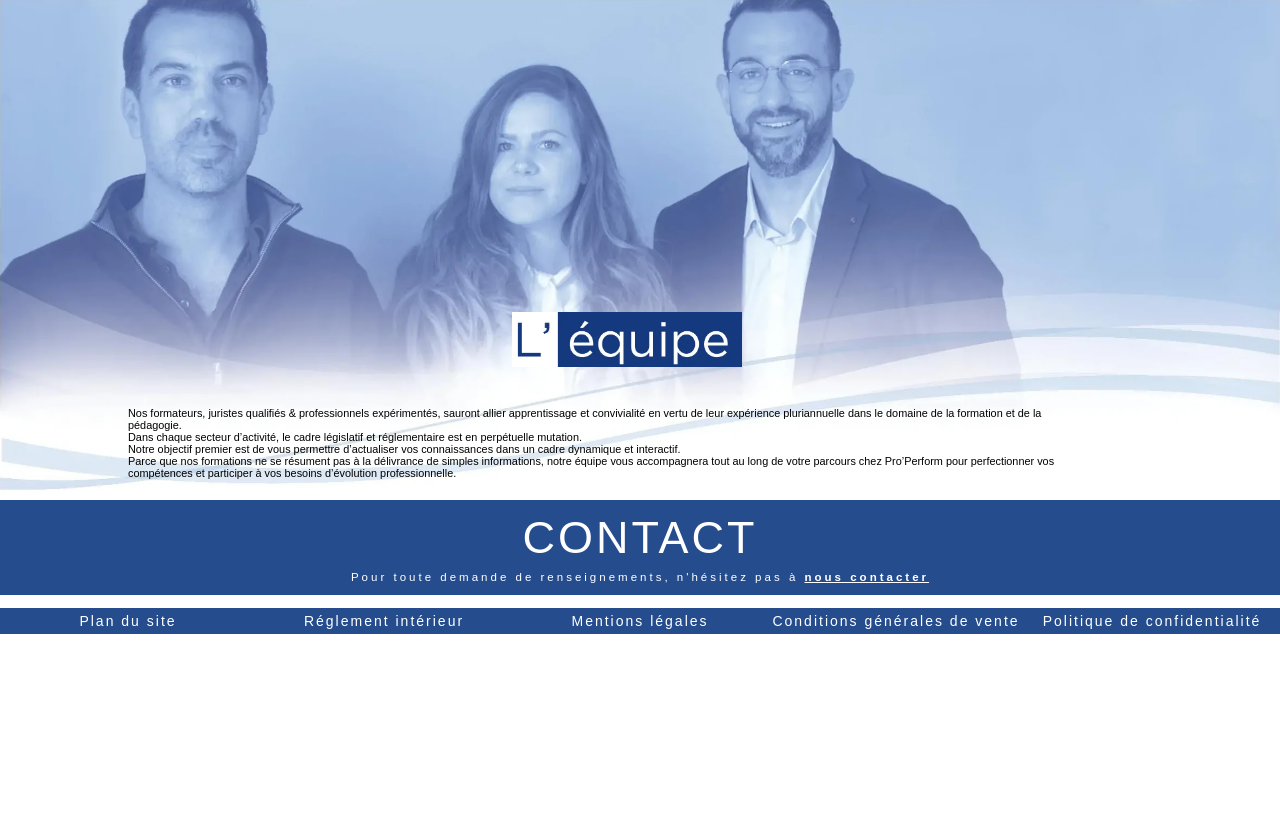
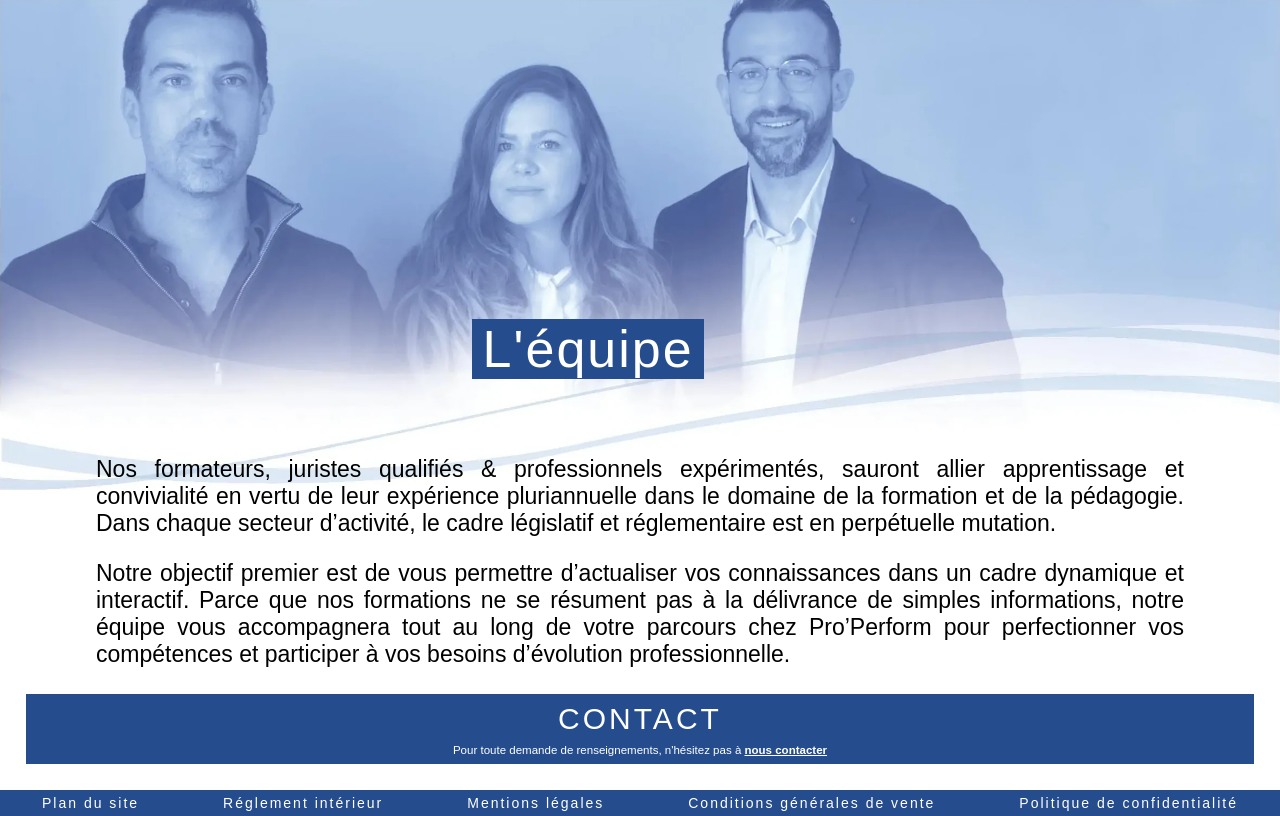
Before and after one commit to Yazrodeuh/Site-ProPerform-Symfony, a PHP site: template templates/entreprise/equipe.html.twig in a window 1280 px wide. Shown: the part 124-940 px from the top of the page. Before the commit the page ends 758 px from the top, so only its background shows below. Run offline with PHP 8.4, Linux system fonts and the light colour scheme; the template is opened without the code that fills it, so the values that code supplies are empty; some libraries are stand-ins or nearby versions.

Commit message:
equipe + locaux

```diff
--- a/public/css/base.css
+++ b/public/css/base.css
@@ -78,6 +78,40 @@ h1, h2, h3, h4, h5, h6{
     display: inline;
     font-size: inherit;
 }
+
+
+.enteteFormation{
+    background-size: 100% auto;
+    background-repeat: no-repeat;
+    background-position: top;
+    position: relative;
+}
+
+.enteteFormation .entete_1{
+    font-size: 52px;
+    display: flex;
+    flex-direction: column;
+    align-items: flex-end;
+    color: white;
+    letter-spacing: 2px;
+}
+
+.enteteFormation .entete_1 div{
+    padding: 0 0.2em;
+}
+
+.enteteFormation .image_top_texte{
+    color: black;
+    text-align: justify;
+    width: 85%;
+    font-size: 23px;
+}
+
+
+
+
+
+
 
 .align{
     text-align: center;
@@ -343,6 +377,7 @@ h1, h2, h3, h4, h5, h6{
     margin: 2%;
     display: flex;
     flex-direction: row;
+    position: relative;
 }
 
 .organisme_texte{
--- a/public/css/entreprise/equipe.css
+++ b/public/css/entreprise/equipe.css
@@ -2,12 +2,21 @@
     background-image: none;
 }
 
-.entete{
-    position: relative;
+.enteteFormation{
+    background-image: url("/img/entreprise/equipe/equipe_frise.png");
 }
 
-.entete img{
-    width: 100%;
+.enteteFormation .entete_1{
+    margin: 25% 45% 2%;
+    width: 50%;
+}
+
+.enteteFormation .entete_1 div:first-child{
+    background-color: var(--blue-color);
+}
+
+.enteteFormation .image_top_texte{
+    margin: 4%  auto 0 auto;
 }
 
 #anthony, #lea, #jonathan{
@@ -81,67 +79,10 @@
     to {opacity: 1}
 }
 
-.entete_1{
-    position: absolute;
-    bottom: 30%;
-    left: 40%;
-}
 
-.entete_1 img{
-    width: 18vw;
-}
 
-.entete_bot{
-    font-size: 0.85vw;
-    color: black;
-    width: 75%;
-    margin: auto;
-    position: absolute;
-    bottom: 10%;
-    left: 10%;
-}
 
-.contact_organisme{
-    border: 5px solid var(--blue-color);
-    margin: -2.5% auto 1% auto;
-    display: flex;
-    flex-direction: row;
-    z-index: 2;
-    position: relative;
-}
 
-.bot_contact{
-    background-color: var(--blue-color);
-    text-align: center;
-    display: flex;
-    flex-direction: column;
-    align-items: center;
-}
-
-.bot_contact div{
-    color: white;
-    width: 90%;
-    margin: auto;
-}
-
-.bot_contact_titre{
-    font-size: 150%;
-    letter-spacing: 3px;
-    padding-top: 0.5%;
-}
-
-.bot_contact_text{
-    font-size: 100%;
-    padding: 0.5% 0;
-}
-
-.bot_contact_text div{
-    padding: 1% 0;
-}
-
-.bot_contact_text a{
-    color: white;
-}
 
 @media screen and (max-width:960px){
 
--- a/public/css/footer.css
+++ b/public/css/footer.css
@@ -11,7 +11,7 @@ footer {
 .footer {
     display: flex;
     flex-direction: row;
-    justify-content: center;
+    justify-content: space-around;
     align-items: center;
     margin: auto;
     width: 100%;
--- a/public/js/entreprise/equipe.js
+++ b/public/js/entreprise/equipe.js
@@ -28,42 +28,36 @@ function afficher_equipe_top(id){
  * @type {string[][]}
  */
 let tab_Personne = [
-    ["Docteur en chirurgie dentaire", "Ingénieur Ecole Centrale Marseille", "Master CAAE IAE Montpellier", "Fondateur de Sup'Perform", "18 ans d'expérience dans l'enseignement supérieur",],
-    ["Titulaire d’un Master II en droit de l’Université de Montpellier en 2015", "Titulaire du D.U Certificat d’Études Judiciaires", "Juriste formatrice au profit de différentes CCI et organismes de formation"],
-    [ "Docteur en droit de l’Université de Montpellier  en 2015", "Enseignant en Licence et Master \n à la Faculté de droit de Montpellier (2010-2017)", "Juriste formateur pour les collectivités territoriales", "10 ans d'expérience dans l’enseignement"]];
+    ["Anthony JULIA", "Docteur en chirurgie dentaire", "Ingénieur Ecole Centrale Marseille", "Master CAAE IAE Montpellier", "Fondateur de Sup'Perform", "18 ans d'expérience dans l'enseignement supérieur",],
+    ["Léa BRUET","Titulaire d’un Master II en droit de l’Université de Montpellier en 2015", "Titulaire du D.U Certificat d’Études Judiciaires", "Juriste formatrice au profit de différentes CCI et organismes de formation"],
+    ["Jonathan GARCIA", "Docteur en droit de l’Université de Montpellier  en 2015", "Enseignant en Licence et Master \n à la Faculté de droit de Montpellier (2010-2017)", "Juriste formateur pour les collectivités territoriales", "10 ans d'expérience dans l’enseignement"]];
 
 function eventModal(){
 
     anthony.addEventListener("mouseover", function (){
         creer_info_personne(0);
-        afficher_equipe_top("prenom_anthony");
         afficher_equipe_top("info_equipe");
     })
 
     anthony.addEventListener("mouseout", function (){
-        cacher_equipe_top("prenom_anthony");
         cacher_equipe_top("info_equipe");
     })
 
     lea.addEventListener("mouseover", function (){
         creer_info_personne(1);
-        afficher_equipe_top("prenom_lea");
         afficher_equipe_top("info_equipe");
     })
 
     lea.addEventListener("mouseout", function (){
-        cacher_equipe_top("prenom_lea");
         cacher_equipe_top("info_equipe");
     })
 
     jonathan.addEventListener("mouseover", function (){
         creer_info_personne(2);
-        afficher_equipe_top("prenom_jonathan");
         afficher_equipe_top("info_equipe");
     })
 
     jonathan.addEventListener("mouseout", function (){
-        cacher_equipe_top("prenom_jonathan");
         cacher_equipe_top("info_equipe");
     })
 
@@ -77,7 +71,13 @@ function creer_info_personne(numeroPersonne){
 
     emplacement_modal.firstElementChild.innerHTML = "";
 
-    for (let i = 0; i < tab_Personne[numeroPersonne].length; i++) {
+    let nom = document.createElement("div");
+    nom.innerText = tab_Personne[numeroPersonne][0];
+    nom.classList.add("nom")
+
+    emplacement_modal.firstElementChild.appendChild(nom);
+
+    for (let i = 1; i < tab_Personne[numeroPersonne].length; i++) {
 
         let element = document.createElement("div");
         element.innerText = tab_Personne[numeroPersonne][i];
--- a/templates/entreprise/equipe.html.twig
+++ b/templates/entreprise/equipe.html.twig
@@ -1,15 +1,42 @@
 {% extends 'base.html.twig' %}
 
-{% block title %} {{ parent() }} Formations continue des professionnels de l'immobilier {% endblock %}
+{% block title %}
+    {{ parent() }}
+    Equipe : Découvrez notre équipe et nos juristes {# TODO Mettre title #}
+{% endblock %}
 
-{% block stylesheets %} {{ parent() }} <link rel="stylesheet" href="{{ asset('css/entreprise/equipe.css') }}"> {% endblock %}
+{% set descriptionPage = " " %} {# TODO Mettre description #}
 
-{% block javascripts %} {{ parent() }} <script defer src="{{ asset('js/entreprise/equipe.js') }}"></script> {% endblock %}
+{% block stylesheets %}
+    {{ parent() }}
+    <link rel="stylesheet" href="{{ asset('css/entreprise/equipe.css') }}">
+{% endblock %}
+
+{% block javascripts %}
+    {{ parent() }}
+    <script defer src="{{ asset('js/entreprise/equipe.js') }}"></script>
+{% endblock %}
 
 {% block body %}
 
-    <div class="entete">
-        <img srcset="{{ asset('/img/png/equipeTop.png') }}" src="{{ asset('/img/png/equipeTop.png') }}" alt="">
+    <div class="enteteFormation">
+        <div style="display: flex; justify-content: flex-end">
+            <div class="entete_1 js-scroll slide-right">
+                <div>
+                    L'équipe
+                </div>
+            </div>
+        </div>
+        <div class="image_top_texte js-scroll fade-in-bottom">
+            <div>
+                <p>
+                    Nos formateurs, juristes qualifiés & professionnels expérimentés, sauront allier apprentissage et convivialité en vertu de leur expérience pluriannuelle dans le domaine de la formation et de la pédagogie. Dans chaque secteur d’activité, le cadre législatif et réglementaire est en perpétuelle mutation.
+                </p>
+                <p>
+                    Notre objectif premier est de vous permettre d’actualiser vos connaissances dans un cadre dynamique et interactif. Parce que nos formations ne se résument pas à la délivrance de simples informations, notre équipe vous accompagnera tout au long de votre parcours chez Pro’Perform pour perfectionner vos compétences et participer à vos besoins d’évolution professionnelle.
+                </p>
+            </div>
+        </div>
         <div id="anthony">
             <div></div>
         </div>
@@ -19,39 +46,19 @@
         <div  id="jonathan">
             <div></div>
         </div>
-        <div id="prenom_anthony">
-            <div>Anthony JULIA</div>
-        </div>
-        <div id="prenom_lea">
-            <div>Léa BRUET</div>
-        </div>
-        <div id="prenom_jonathan">
-            <div>Jonathan GARCIA</div>
-        </div>
-        <div class="entete_1 js-scroll slide-right">
-            <img srcset="{{ asset('/img/png/ProPerform202103-EQUIPE-Titre.png') }}" src="{{ asset('/img/png/ProPerform202103-EQUIPE-Titre.png') }}" alt="">
-        </div>
         <div id="info_equipe">
             <div></div>
         </div>
-        <div class="entete_bot js-scroll fade-in-bottom">
-            <div>Nos formateurs, juristes qualifiés & professionnels expérimentés, sauront allier apprentissage et convivialité en vertu de leur expérience pluriannuelle dans le domaine de la formation et de la pédagogie. <br>
-                Dans chaque secteur d’activité, le cadre législatif et réglementaire est en perpétuelle mutation. <br>
-                Notre objectif premier est de vous permettre d’actualiser vos connaissances dans un cadre dynamique et interactif. <br>
-                Parce que nos formations ne se résument pas à la délivrance de simples informations, notre équipe vous accompagnera tout au long de votre parcours chez Pro’Perform pour perfectionner vos compétences et participer à vos besoins d’évolution professionnelle.</div>
-        </div>
-    </div>
-    <div class="contact_organisme">
-        <div class="flexOne bot_contact">
-            <div>
-                <div class="bot_contact_titre">
-                    CONTACT
-                </div>
-                <div class="bot_contact_text">
-                    Pour toute demande de renseignements, n'hésitez pas à <a href="/contact"> <strong><u id="page_contact">nous contacter</u></strong></a>
-                </div>
-            </div>
-        </div>
     </div>
 
+    {% include 'formation/contactBasSimple.html.twig' %}
+
+
+
+    <div class="entete">
+
+
+    </div>
+
+
 {% endblock %}
--- a/templates/footer.html.twig
+++ b/templates/footer.html.twig
@@ -1,18 +1,18 @@
 
 <div class="footer">
-    <div class="flexOne">
+    <div>
         <a href="{# {{ path('planDuSite') }} #}">Plan du site</a>
     </div>
-    <div class="flexOne">
+    <div>
        <a href="{# {{ path('reglement') }} #}">Réglement intérieur</a>
     </div>
-    <div class="flexOne">
+    <div>
         <a href="{# {{ path('mentionLegales') }} #}">Mentions légales</a>
     </div>
-    <div class="flexOne">
+    <div>
        <a href="{# {{ path('cgv') }} #}">Conditions générales de vente</a>
     </div>
-    <div class="flexOne">
+    <div>
         <a href="{# {{ path('politiquesConfiden') }} #}">Politique de confidentialité</a>
     </div>
 </div>
```
Also changed, not shown: other parts of public/css/entreprise/equipe.css (+12 -23 lines), public/css/entreprise/locaux.css (added, +38 -0 lines), public/css/entreprise/montpellier.css (+7 -56 lines), public/css/entreprise/nimes.css (+6 -53 lines), public/css/formation/formation.css (+0 -25 lines), templates/entreprise/montpellier.html.twig (+16 -15 lines), templates/entreprise/nimes.html.twig (+14 -14 lines), public/img/entreprise/Locaux/nimes_frise.png (added), public/img/entreprise/equipe/equipe_frise.png (renamed from public/img/png/equipeTop.png), 2 other files.
